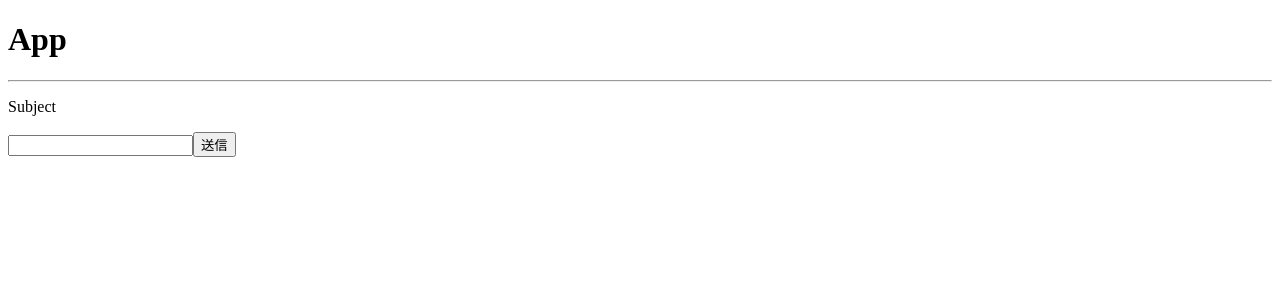
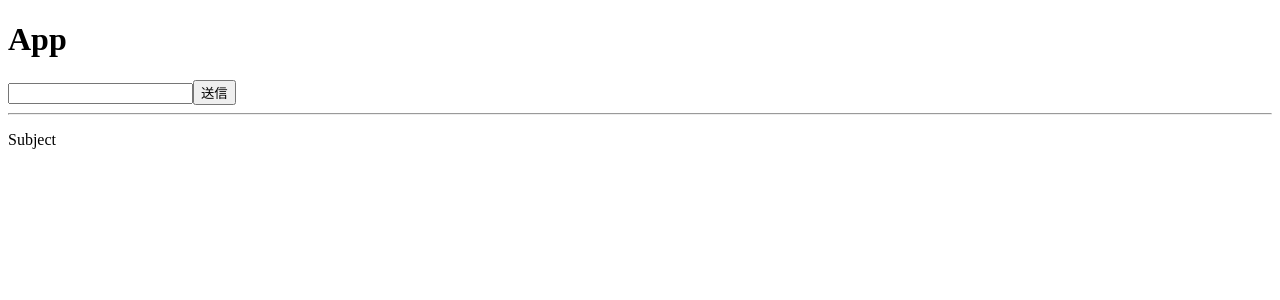
Before and after one commit to Pon-Taichi/BehaviorSubject, an Angular app: page / in a window 1280 px wide. Shown: the top 300 px of the page. Built offline with nearby package versions, Linux system fonts and the light colour scheme.

Commit message:
構造を修正

```diff
--- a/src/app/app.component.html
+++ b/src/app/app.component.html
@@ -1,3 +1,6 @@
 <h1>{{ value }}</h1>
+<input type="text" #input />
+<button (click)="onClick(input.value)">送信</button>
 <hr />
+
 <app-subject></app-subject>
--- a/src/app/app.component.ts
+++ b/src/app/app.component.ts
@@ -14,4 +14,8 @@ export class AppComponent implements OnInit {
     ngOnInit() {
         this.subjectService.subject.subscribe((data) => (this.value = data));
     }
+
+    onClick(input: string): void {
+        this.subjectService.update(input);
+    }
 }
--- a/src/app/subject/subject.component.html
+++ b/src/app/subject/subject.component.html
@@ -1,5 +1,3 @@
 <div>
     <p>{{ value }}</p>
 </div>
-<input type="text" #input />
-<button (click)="onClick(input.value)">送信</button>
--- a/src/app/subject/subject.component.ts
+++ b/src/app/subject/subject.component.ts
@@ -15,8 +15,4 @@ export class SubjectComponent implements OnInit {
     ngOnInit(): void {
         this.subjectService.subject.subscribe((data) => (this.value = data));
     }
-
-    onClick(input: string): void {
-        this.subjectService.update(input);
-    }
 }
```
